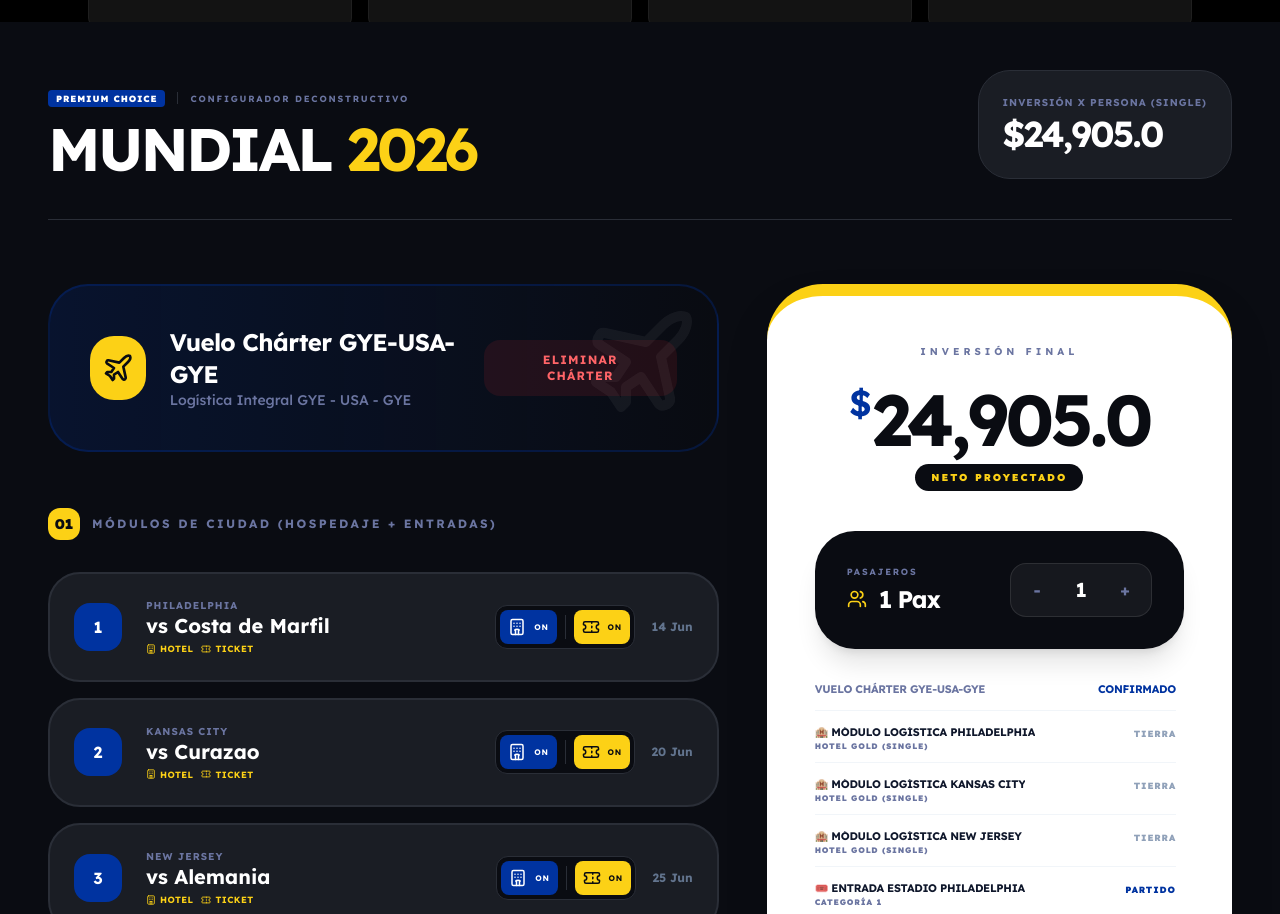
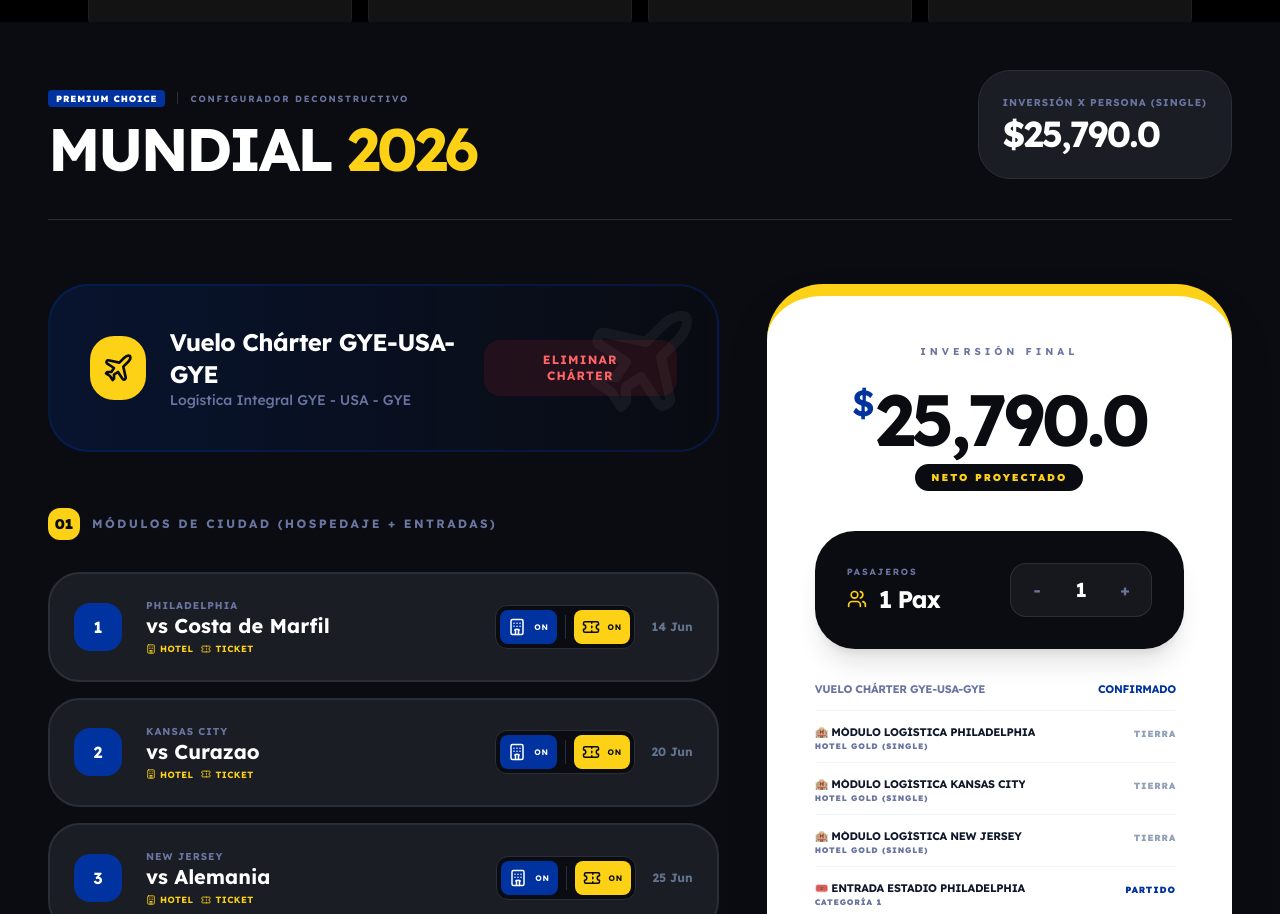
Before and after one commit to m8appz-dotcom/megatours-worldcup-landing, a Next.js app: page / in a window 1280 px wide. Shown: the part 1106-2020 px from the top of the page. Built offline with nearby package versions, Linux system fonts and the light colour scheme.

Commit message:
fix: adjust ticket base prices and offsets for realistic valuation

```diff
--- a/src/components/Pricing.tsx
+++ b/src/components/Pricing.tsx
@@ -109,7 +109,8 @@ export const Pricing = () => {
   total += staysCost;
 
   // 3. TICKETS (Entradas)
-  const TICKET_CAT_OFFSETS = [0, -400, -600];
+  // CAT 1: Base, CAT 2: -350, CAT 3: -550
+  const TICKET_CAT_OFFSETS = [0, -350, -550];
   activeTicketIds.forEach(id => {
     const match = MATCHES.find(m => m.id === id);
     if (match) {
--- a/src/config/pricing.json
+++ b/src/config/pricing.json
@@ -11,9 +11,9 @@
     "nj": { "label": "New Jersey (Stay)", "value": 8000.0 }
   },
   "tickets": {
-    "m1": { "label": "Entrada 1", "value": 605.0 },
-    "m2": { "label": "Entrada 2", "value": 605.0 },
-    "m3": { "label": "Entrada 3", "value": 605.0 }
+    "m1": { "label": "Entrada 1", "value": 900.0 },
+    "m2": { "label": "Entrada 2", "value": 900.0 },
+    "m3": { "label": "Entrada 3", "value": 900.0 }
   },
   "rules": {
     "silver": { "label": "Factor Silver", "value": 0.81 },
```
